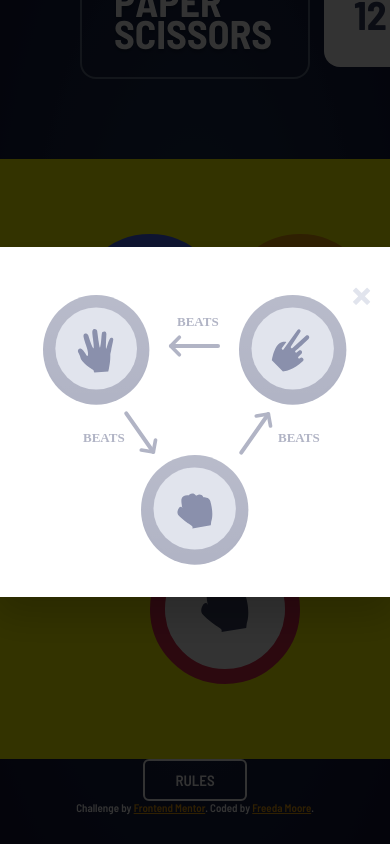
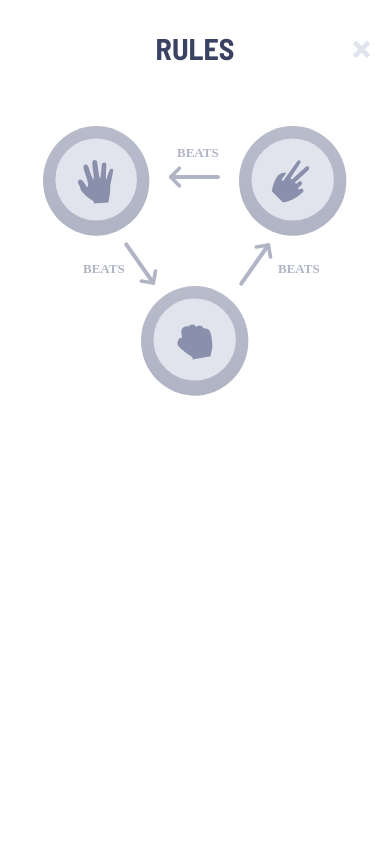
Before and after one commit to freedamoore/rock_paper_scissors, a plain HTML site: page index.html in a window 390 px wide. Both pictures are taken after a click on the link "RULES". Shown: the part 146-990 px from the top of the page. Drawn offline with Linux system fonts and the light colour scheme.

Commit message:
finished formating rules popup and made responsive

```diff
--- a/index.html
+++ b/index.html
@@ -56,9 +56,13 @@
 
   <div class="popup" id="popup">
      <div class="popup-content">
-       <h2>Rules</h2>
-       <a href="#game" class="popup-close">&times;</a>
-       <img src="images/image-rules.svg" alt="rules">
+       <div class="popup-content-header">
+         <h2>Rules</h2>
+         <a href="#game" class="popup-close">&times;</a>
+       </div>
+       <div class="popup-content-body">
+          <img src="images/image-rules.svg" alt="rules">
+       </div>
      </div>
   </div>
 
--- a/styles.css
+++ b/styles.css
@@ -174,6 +174,18 @@ body{
   transition: all .5s .2s;
 }
 
+.popup-content-header{
+  padding-bottom: 3rem;
+}
+
+.popup-content-header h2{
+  color: var(--color-dark-text);
+  font-size: 3rem;
+  text-transform: uppercase;
+  weight: 700;
+}
+
+
 .popup:target {
     opacity: 1;
     visibility: visible;
@@ -213,4 +225,16 @@ body{
   .rules-container{
     justify-content: center;
   }
+  .popup-content{
+    width: 100%;
+    height: 100%;
+    background-color: white;
+    border-radius: none;
+    text-align: center;
+  }
+
+  .popup-content-header{
+    padding-bottom: 6rem;
+
+  }
 }
```
